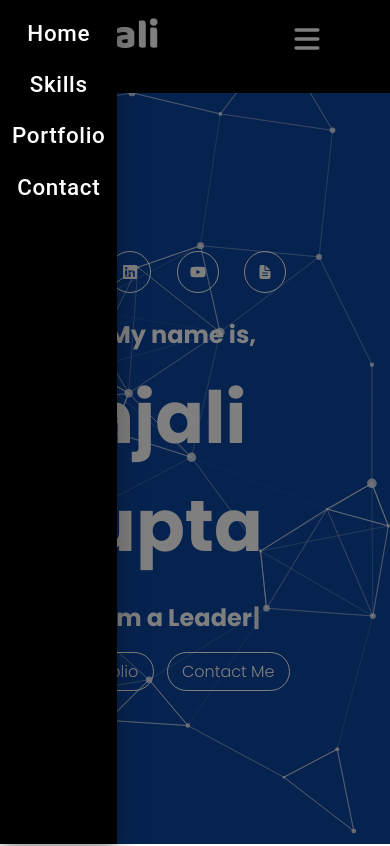
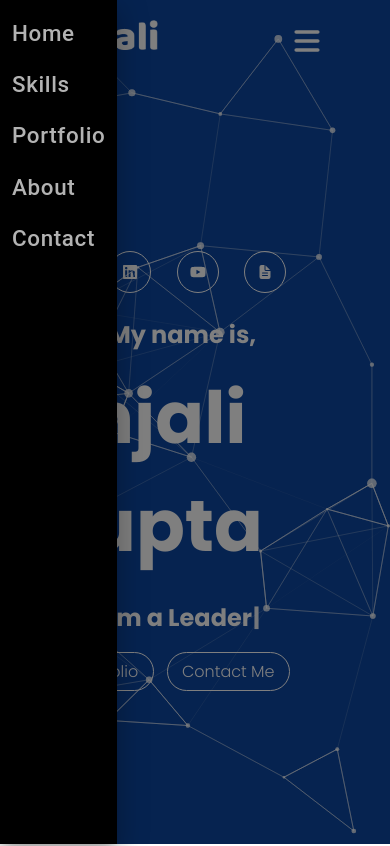
Before and after one commit to anjalig21/Personal-Website, a React (Create React App) app: page / in a window 390 px wide. Shown: the top 846 px of the page. Built offline with nearby package versions, Linux system fonts and the light colour scheme; no server answers.

Commit message:
added breakpoints to make website dynamic

```diff
--- a/src/CSS/contact.css
+++ b/src/CSS/contact.css
@@ -74,6 +74,7 @@
     transition:.3s;
     border: 1px solid #0644A3;
     border-radius: 20px;
+    cursor: pointer;
   }
 
   .spacing {
--- a/src/components/banner.js
+++ b/src/components/banner.js
@@ -19,7 +19,7 @@ const Banner = () => {
     return (
         <Grid id="home" container className="header">
             <Grid item xs={1}></Grid>
-            <Grid item xs={11} sm={5}>
+            <Grid item xs={11} md={5}>
                 <br />
                 <div className="header__content">
                     <div className="header__section">
--- a/src/components/navbar.js
+++ b/src/components/navbar.js
@@ -23,8 +23,27 @@ const Navbar = () => {
         setState({ ...state, [anchor]: open });
     }
 
+    const [background, setBackground] = React.useState('navbarTransparent')
+    const navRef = React.useRef();
+    navRef.current = background;
+    React.useEffect(() => {
+        const handleScroll = () => {
+            const show = window.scrollY > 10;
+            if (show) {
+                setBackground('navbarSolid');
+            } else {
+                setBackground('navbarTransparent');
+            }
+        }
+        document.addEventListener('scroll', handleScroll);
+
+        return () => {
+            document.removeEventListener('scroll', handleScroll);
+        }
+    }, []);
+
     return (
-        <navbar className="navbar">
+        <navbar className={classes[navRef.current]}>
             <div className="container">
                 <div className="navbar__container">
                     <ul className="navbar__left">
@@ -38,7 +57,7 @@ const Navbar = () => {
                     {desktop &&
                         <ul className="navbar__right">
                             <li> <Link smooth={true} duration={1000} className="headings" to="home">Home</Link></li>
-                            <li> <Link offset={-50} smooth={true} duration={1000} className="headings" to="skills">Skills</Link></li>
+                            <li> <Link offset={-60} smooth={true} duration={1000} className="headings" to="skills">Skills</Link></li>
                             <li> <Link offset={-60} smooth={true} duration={1000} className="headings" to="portfolio">Projects</Link></li>
                             <li> <Link offset={-60} smooth={true} duration={1000} className="headings" to="about">About</Link></li>
                             <li> <Link offset={-62} smooth={true} duration={1000} className="headings" to="contact">Contact</Link></li>
@@ -63,10 +82,21 @@ const Navbar = () => {
                             >
                                 <List>
                                     <Tabs textColor="primary" orientation="vertical">
+                                        <Link onClick={toggleDrawer("left", false)} smooth={true} duration={1000} className="headings" to="home">
                                             <Tab className={classes.tabs} label="Home" />
+                                        </Link>
+                                        <Link onClick={toggleDrawer("left", false)} offset={-50} smooth={true} duration={1000} className="headings" to="skills">
                                             <Tab className={classes.tabs} label="Skills" />
+                                        </Link>
+                                        <Link onClick={toggleDrawer("left", false)} offset={-60} smooth={true} duration={1000} className="headings" to="portfolio">
                                             <Tab className={classes.tabs} label="Portfolio" />
+                                        </Link>
+                                        <Link onClick={toggleDrawer("left", false)} offset={-60} smooth={true} duration={1000} className="headings" to="about">
+                                            <Tab className={classes.tabs} label="About" />
+                                        </Link>
+                                        <Link onClick={toggleDrawer("left", false)} offset={-62} smooth={true} duration={1000} className="headings" to="contact">
                                             <Tab className={classes.tabs} label="Contact" />
+                                        </Link>
                                     </Tabs>
                                 </List>
                             </div>
--- a/src/components/styles.js
+++ b/src/components/styles.js
@@ -49,6 +49,25 @@ export const useStyles = makeStyles((theme) => ({
             color: "#2f7196"
         }
     },
+    navbarTransparent: {
+        transition: "0.5s",
+        width: "100%",
+        height: "11%",
+        top: "0",
+        position: "fixed",
+        background: "transparent",
+        zIndex: "1",
+        paddingTop: "0.5%",
+    },
+    navbarSolid: {
+        transition: "0.5s",
+        width: "100%",
+        height: "11%",
+        top: "0",
+        position: "fixed",
+        background: "rgba(0,0,0)",
+        zIndex: "1",
+    }
 }));
 
 export const skills = [
```
Also changed, not shown: 1 other file (tests, documents, lock files or other folders). Lines whose indentation alone changed are shown as unchanged.
